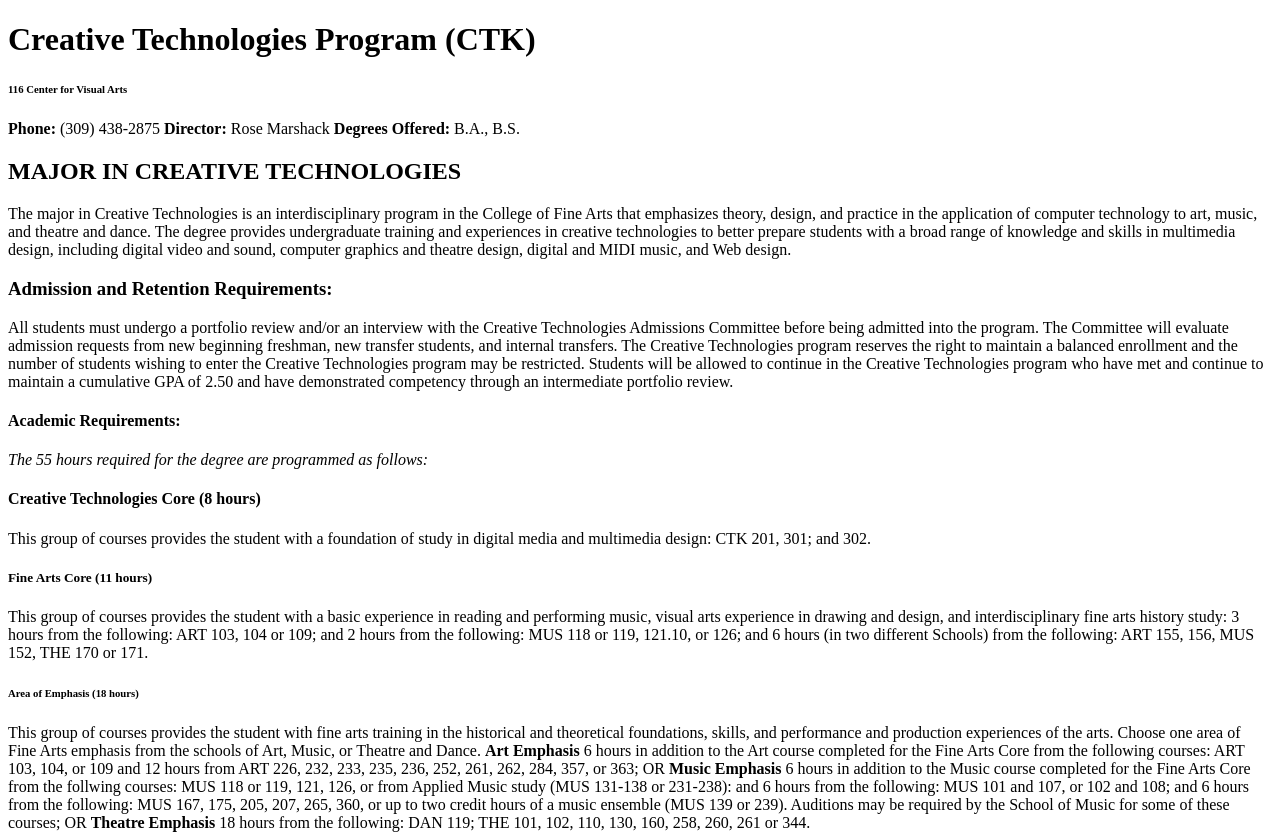
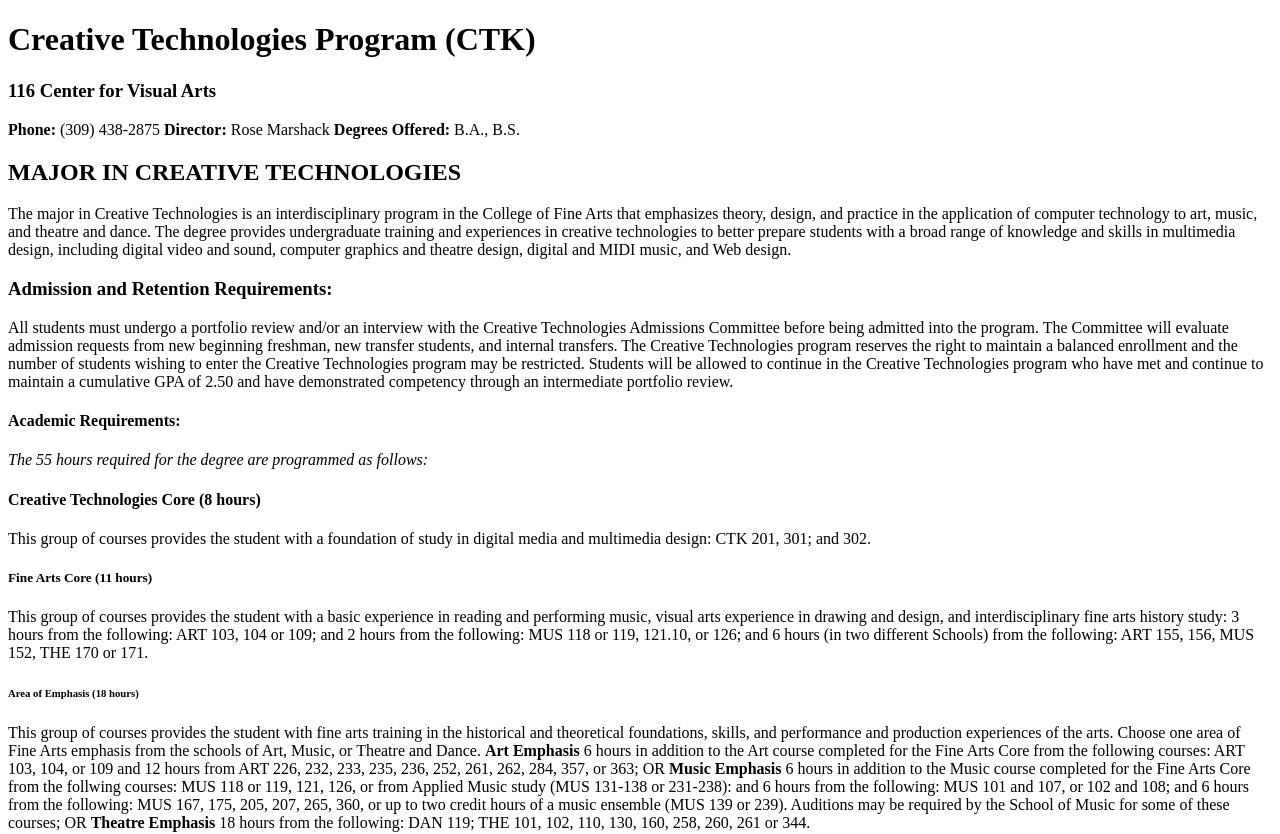
Before and after one commit to Txhowar/CTK301, a plain HTML site: page assignment1.html in a window 1280 px wide. Shown: the top 834 px of the page. Drawn offline with Linux system fonts and the light colour scheme.

Commit message:
Update assignment1.html

```diff
--- a/assignment1.html
+++ b/assignment1.html
@@ -9,7 +9,7 @@
 <h1>Creative Technologies Program (CTK)</h1>
 
 
-<h6>116 Center for Visual Arts</h6>
+<h3>116 Center for Visual Arts</h3>
 <b>Phone:</b> (309) 438-2875
 <b>Director:</b> Rose Marshack
 <b>Degrees Offered:</b> B.A., B.S.
```
